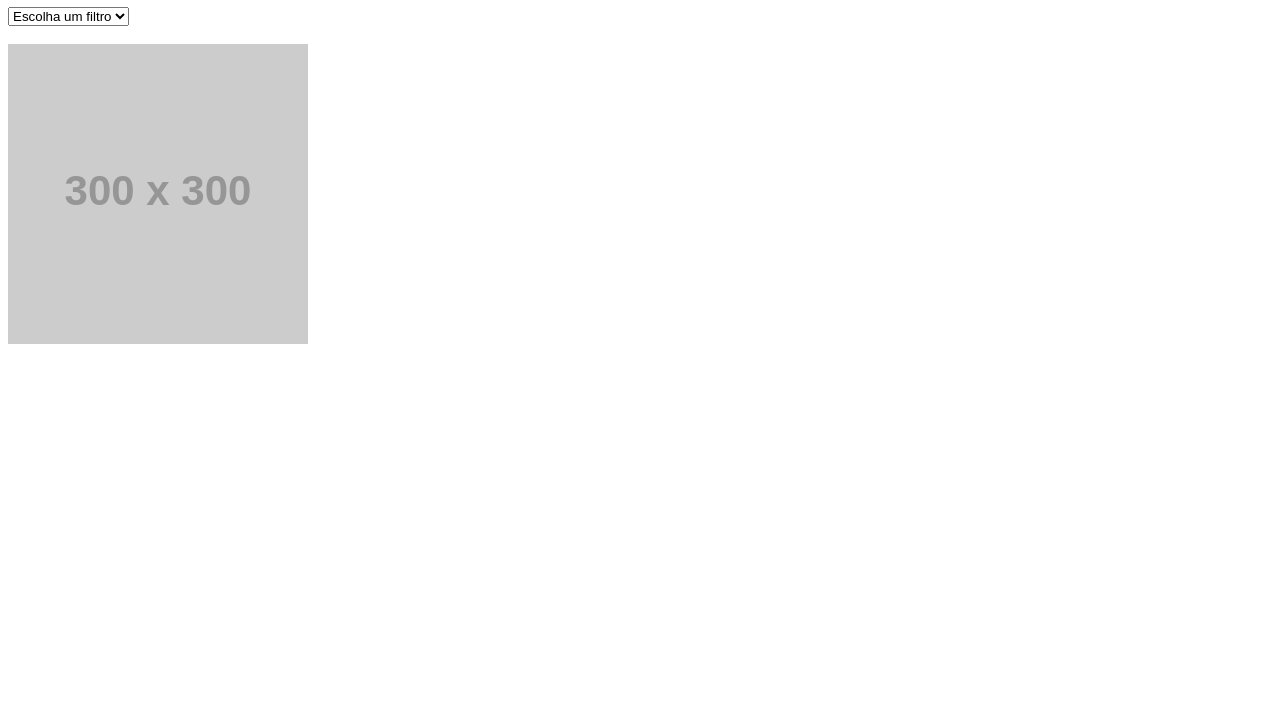
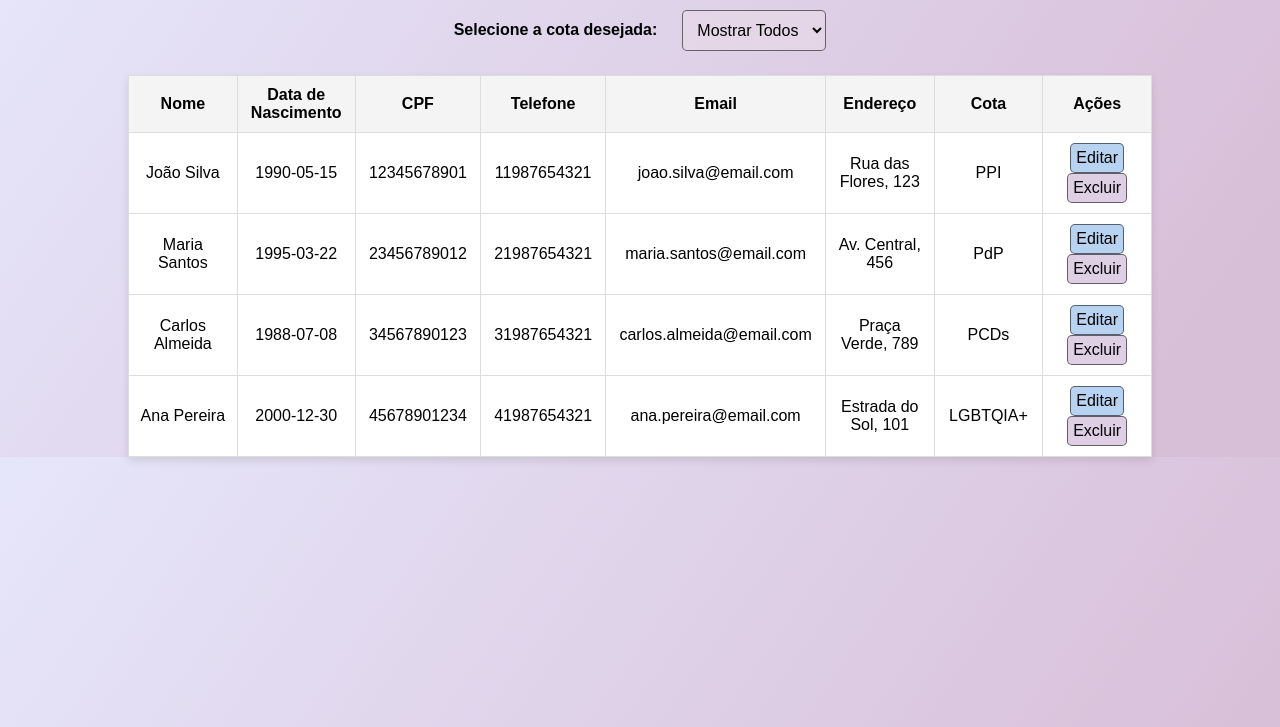
Before and after one commit to victoriafe-sa/Projeto-ALendaVista, a plain HTML site: page estrut/adm.html in a window 1280 px wide. Shown: the part 73-800 px from the top of the page. Drawn offline with Linux system fonts and the light colour scheme; placeholder pictures from the web are drawn by us.

Commit message:
pagina de admin completa
querido Dev, a pagina de adm esta feita e  funcionando corretmente. se der errado a culpa  é sua.
Att, Q.A

```diff
--- /dev/null
+++ b/css/adm.css
@@ -0,0 +1,68 @@
+body {
+    display: flex;
+    flex-direction: column;
+    align-items: center;
+    justify-content: center;
+    margin: 0;
+    font-family: Arial, sans-serif;
+    background: linear-gradient(125deg, rgba(230, 230, 250, 1), rgba(216, 191, 216, 1) 89%);
+  }
+
+  .info-candidatos {
+    margin-bottom: 20px;
+  }
+
+  .cota-select {
+    margin-bottom: 20px;
+    display: flex;
+    align-items: center;
+    justify-content: center;
+  }
+
+  .cota-select p {
+    font-weight: bold;
+  }
+
+  .cota-select select {
+    margin-left: 25px;
+    width: 9em;
+    padding: 10px;
+    border: 1px solid #0000008c;
+    border-radius: 5px;
+    font-size: 1em;
+    background-color: rgba(238, 223, 232, 0.4);
+  }
+
+  table {
+    border-collapse: collapse;
+    width: 90%;
+    background-color: white;
+    box-shadow: 0 4px 8px rgba(0, 0, 0, 0.1);
+
+  }
+
+  th,
+  td {
+    padding: 10px;
+    text-align: center;
+    border: 1px solid #ddd;
+    width: 10%;
+  }
+
+  th {
+    background-color: #f4f4f4;
+  }
+
+  td button{
+    padding: 5px;
+    border: 1px solid #0000008c;
+    border-radius: 5px;
+    font-size: 1em;
+  }
+
+  #button-edit{
+    background-color: rgba(74, 142, 219, 0.39);
+  }
+  #button-excluir{
+    background-color: rgba(149, 96, 170, 0.301);
+  }
--- a/estrut/adm.html
+++ b/estrut/adm.html
@@ -1,52 +1,99 @@
 <!DOCTYPE html>
 <html lang="pt-BR">
+
 <head>
   <meta charset="UTF-8">
   <meta name="viewport" content="width=device-width, initial-scale=1.0">
-  <title>Filtro Dinâmico</title>
-  <style>
-    img {
-      width: 300px;
-      transition: filter 0.3s ease;
-    }
-  </style>
+  <title>Candidatos | A LendaVista</title>
+  <link rel="shortcut icon" href="../img/logotipo.ico" type="image/x-icon">
+  <link rel="stylesheet" href="../css/adm.css">
 </head>
+
 <body>
-  <h1>Selecione um filtro</h1>
-  <select id="filtroSelect">
-    <option value="">Escolha um filtro</option>
-    <option value="1">Escala de Cinza</option>
-    <option value="2">Desfoque</option>
-    <option value="3">Brilho</option>
-    <option value="4">Contraste</option>
-  </select>
-  <br><br>
-  <img id="imagem" src="https://via.placeholder.com/300" alt="Imagem exemplo">
+  <h1 class="info-candidatos">Candidatos Cadastrados</h1>
+  <div class="cota-select">
+    <p>Selecione a cota desejada:</p>
+    <select id="filtroSelect" onchange="filtrarCotas()">
+      <option value="todos" selected>Mostrar Todos</option>
+      <option value="PCDs">PCDs</option>
+      <option value="PdP">PdP</option>
+      <option value="PPI">PPI</option>
+      <option value="LGBTQIA+">LGBTQIA+</option>
+    </select>
+  </div>
 
-  <script>
-    document.getElementById('filtroSelect').addEventListener('change', async function() {
-      const filtroId = this.value;
-      const imagem = document.getElementById('imagem');
+  <table id="tabelaCotas" style="width: 80%; margin: 0 auto; border-collapse: collapse;" border="1">
+    <thead>
+      <tr>
+        <th>Nome</th>
+        <th>Data de Nascimento</th>
+        <th>CPF</th>
+        <th>Telefone</th>
+        <th>Email</th>
+        <th>Endereço</th>
+        <th>Cota</th>
+        <th>Ações</th>
+      </tr>
+    </thead>
+    <tbody>
+      <tr>
+        <td>João Silva</td>
+        <td>1990-05-15</td>
+        <td>12345678901</td>
+        <td>11987654321</td>
+        <td>joao.silva@email.com</td>
+        <td>Rua das Flores, 123</td>
+        <td>PPI</td>
+        <td>
+          <button id="button-edit">Editar</button>
+          <button id="button-excluir">Excluir</button>
+        </td>
+      </tr>
+      <tr>
+        <td>Maria Santos</td>
+        <td>1995-03-22</td>
+        <td>23456789012</td>
+        <td>21987654321</td>
+        <td>maria.santos@email.com</td>
+        <td>Av. Central, 456</td>
+        <td>PdP</td>
+        <td>
+          <button id="button-edit">Editar</button>
+          <button id="button-excluir">Excluir</button>
+        </td>
+      </tr>
+      <tr>
+        <td>Carlos Almeida</td>
+        <td>1988-07-08</td>
+        <td>34567890123</td>
+        <td>31987654321</td>
+        <td>carlos.almeida@email.com</td>
+        <td>Praça Verde, 789</td>
+        <td>PCDs</td>
+        <td>
+          <button id="button-edit">Editar</button>
+          <button id="button-excluir">Excluir</button>
+        </td>
+      </tr>
+      <tr>
+        <td>Ana Pereira</td>
+        <td>2000-12-30</td>
+        <td>45678901234</td>
+        <td>41987654321</td>
+        <td>ana.pereira@email.com</td>
+        <td>Estrada do Sol, 101</td>
+        <td>LGBTQIA+</td>
+        <td>
+          <button id="button-edit">Editar</button>
+          <button id="button-excluir">Excluir</button>
+        </td>
+      </tr>
+    </tbody>
+  </table>
 
-      if (filtroId) {
-        try {
-          // Requisição para o servidor
-          const response = await fetch(`http://localhost/api/getFilter.php?id=${filtroId}`);
-          const data = await response.json();
+ <script src="../script/adm.js"></script>
 
-          if (data.success) {
-            imagem.style.filter = data.filter; // Aplica o filtro recebido
-          } else {
-            alert('Filtro não encontrado!');
-          }
-        } catch (error) {
-          console.error('Erro ao buscar o filtro:', error);
-          alert('Erro ao aplicar o filtro.');
-        }
-      } else {
-        imagem.style.filter = 'none'; // Remove o filtro se nenhuma opção for escolhida
-      }
-    });
-  </script>
+
 </body>
+
 </html>
--- /dev/null
+++ b/script/adm.js
@@ -0,0 +1,16 @@
+function filtrarCotas() {
+    const filtro = document.getElementById('filtroSelect').value; // Obtém o valor selecionado
+    const tabela = document.getElementById('tabelaCotas');
+    const linhas = tabela.getElementsByTagName('tbody')[0].getElementsByTagName('tr'); // Obtém as linhas da tabela
+
+    for (let i = 0; i < linhas.length; i++) {
+      const cota = linhas[i].getElementsByTagName('td')[6].textContent; // Obtém o valor da coluna "Cota"
+
+      // Exibe ou oculta a linha com base no filtro
+      if (filtro === "todos" || cota === filtro) {
+        linhas[i].style.display = ""; // Exibe a linha
+      } else {
+        linhas[i].style.display = "none"; // Oculta a linha
+      }
+    }
+  }
```
Also changed, not shown: estrut/form.html (+7 -5 lines), estrut/index.html (+1 -1 lines), img/logotipo.ico (added).
